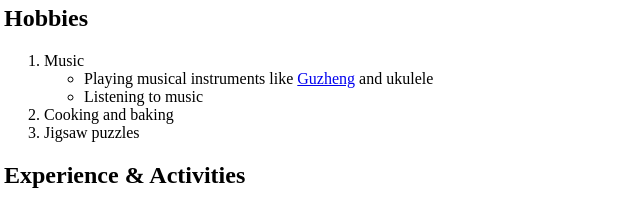
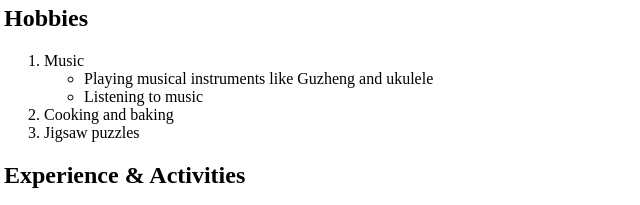
Before and after one commit to SkyeHLiu/personal-website, a plain HTML site: page index.html in a window 1280 px wide. Shown: the part 370-575 px from the top of the page, 4-644 px from the left. Drawn offline with Linux system fonts and the light colour scheme.

Commit message:
Update index.html

```diff
--- a/index.html
+++ b/index.html
@@ -46,7 +46,8 @@
     <li>Music</li>
     <ul style="list-style-type:circle">
       <li>
-        Playing musical instruments like <a href="https://www.youtube.com/watch?v=ujzMHLac404&ab_channel=SoundofChinaGuzheng" title="A video of Guzheng">Guzheng</a> and ukulele
+        Playing musical instruments like Guzheng
+        and ukulele
       </li>
       <li>
         Listening to music
```
